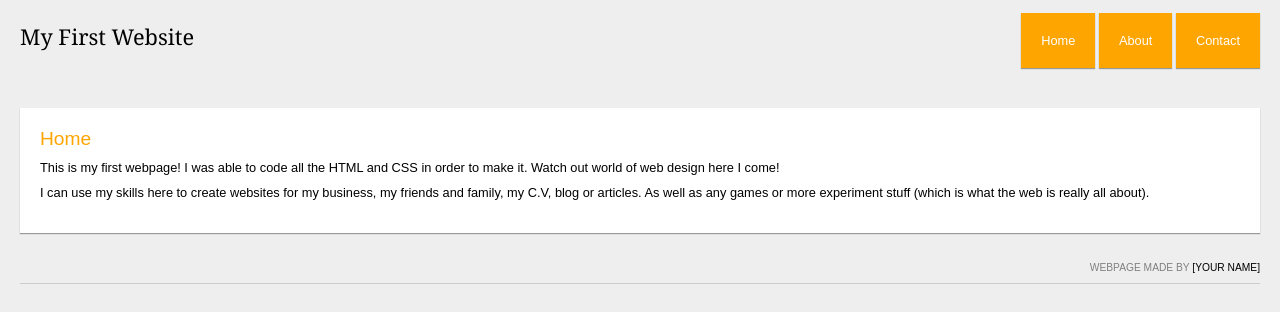
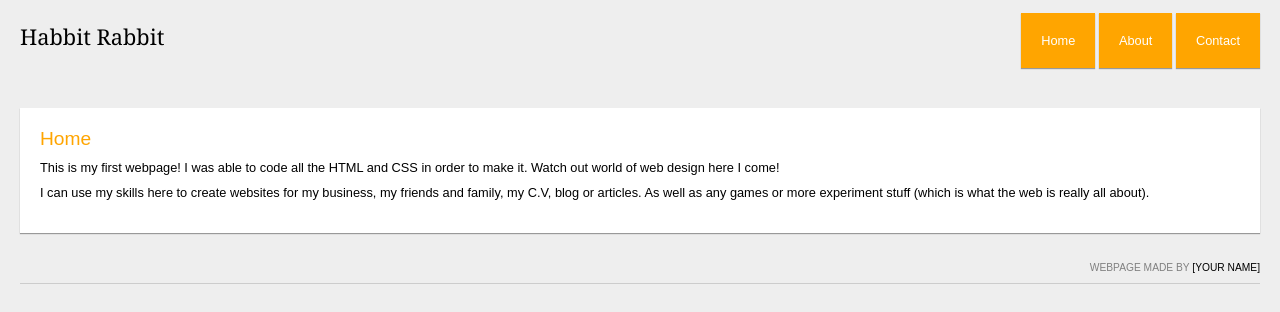
Before and after one commit to samrjack/HabbitRabbit, a plain HTML site: page index.html in a window 1280 px wide. Drawn offline with Linux system fonts and the light colour scheme.

Commit message:
changed name
uniportant

```diff
--- a/index.html
+++ b/index.html
@@ -4,7 +4,7 @@
 
 <!-- your webpage info goes here -->
 
-    <title>My First Website</title>
+    <title>Habbit Rabbit</title>
 
 	<meta name="author" content="your name" />
 	<meta name="description" content="" />
@@ -19,7 +19,7 @@
 
 	<div id="page">
 		<div id="logo">
-			<h1><a href="/" id="logoLink">My First Website</a></h1>
+			<h1><a href="/" id="logoLink">Habbit Rabbit</a></h1>
 		</div>
 		<div id="nav">
 			<ul>
```
